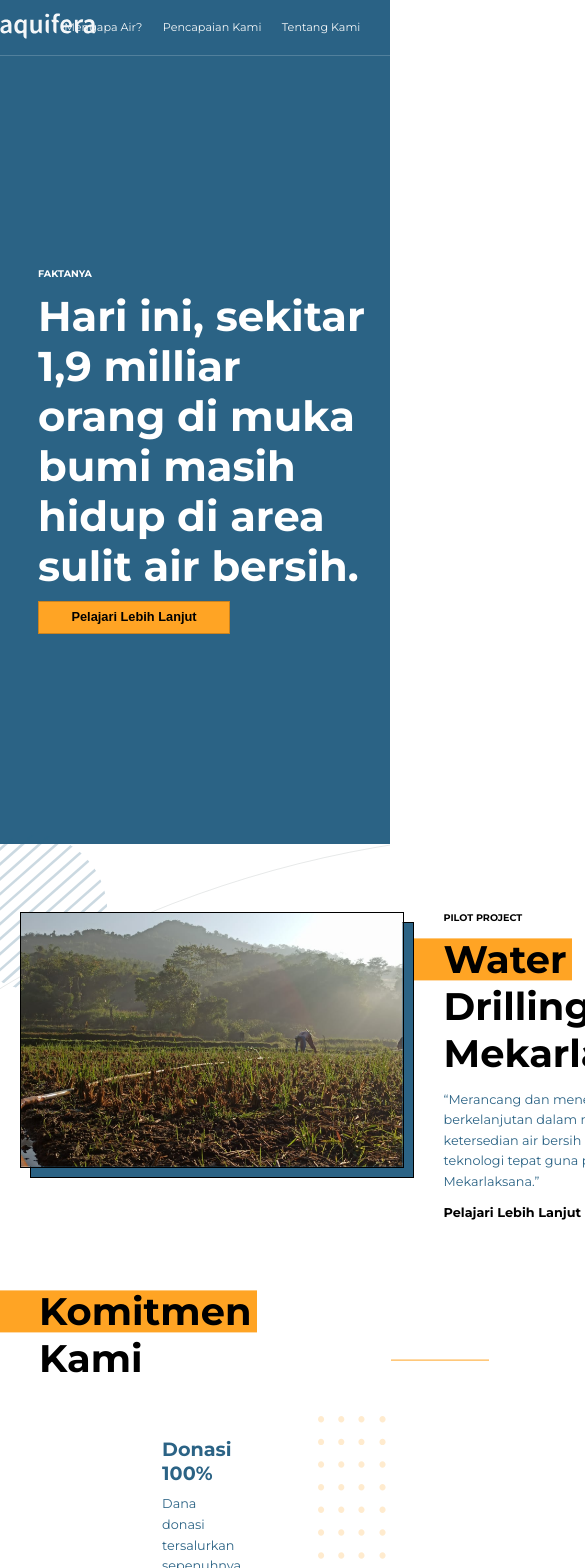
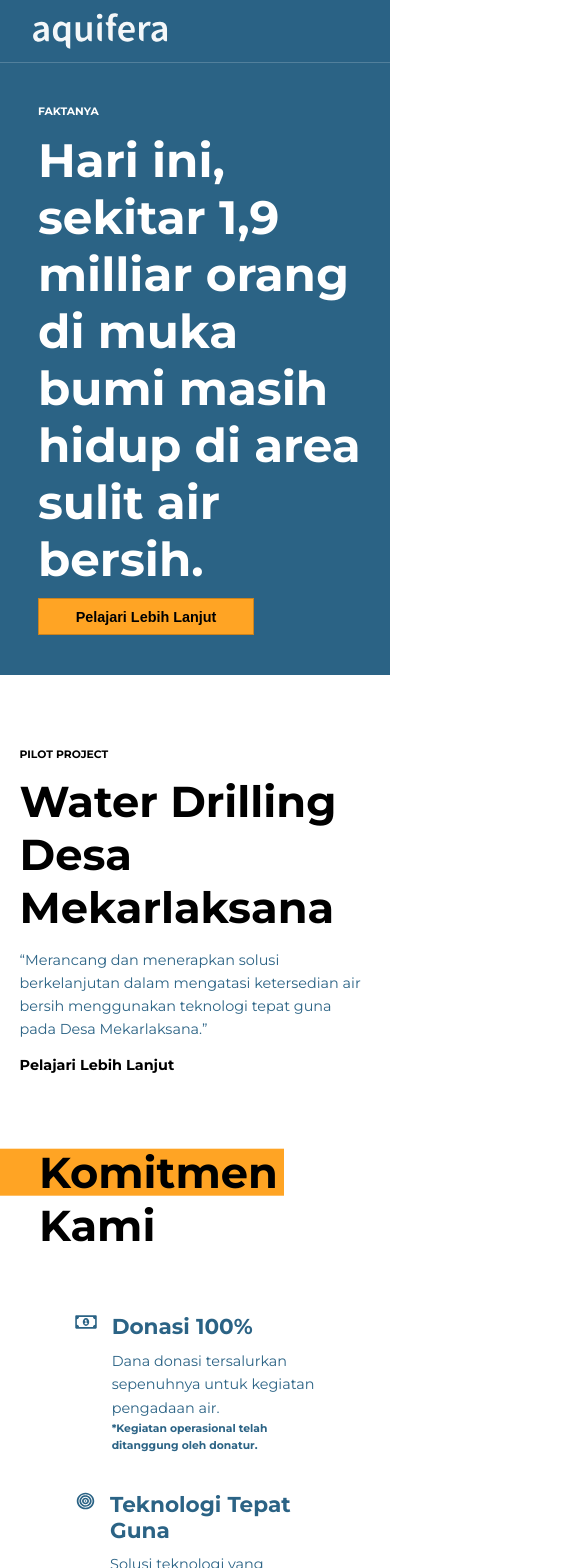
Before and after one commit to vashafaris/aquifera-client, a Next.js app: page / in a window 390 px wide. Shown: the top 1568 px of the page, 585 px wide, since content can reach past the window. Built offline with nearby package versions, Linux system fonts and the light colour scheme.

Commit message:
feat: mobile responsive

```diff
--- a/components/home/Commitment/index.tsx
+++ b/components/home/Commitment/index.tsx
@@ -5,6 +5,7 @@ import { motion, useAnimation } from 'framer-motion';
 import { useInView } from 'react-intersection-observer';
 
 import { COLOR } from '../../../constants/color.constant';
+import { DEVICE_SIZE } from '../../../constants/device.constant';
 
 const Styled = styled.section`
   position: relative;
@@ -20,6 +21,11 @@ const Styled = styled.section`
     top: 0;
     right: 0;
     transform: translateY(50%);
+
+    @media (max-width: ${DEVICE_SIZE.laptop}) {
+      flex: 0;
+      display: none;
+    }
   }
 
   .title {
@@ -47,6 +53,10 @@ const Styled = styled.section`
       width: 25%;
       border-bottom: 1px solid ${COLOR.secondary};
       transform: translate(0, -2.8rem);
+
+      @media (max-width: ${DEVICE_SIZE.tablet}) {
+        display: none;
+      }
     }
   }
 
@@ -65,6 +75,10 @@ const Styled = styled.section`
 
         @media (max-width: 1306px) {
           flex-basis: 50%;
+        }
+
+        @media (max-width: ${DEVICE_SIZE.mobileL}) {
+          flex-basis: 100%;
         }
 
         padding: 2rem 4rem;
--- a/components/home/Contribution/index.tsx
+++ b/components/home/Contribution/index.tsx
@@ -6,6 +6,7 @@ import { useInView } from 'react-intersection-observer';
 import Input from '../../shared/Input';
 import useEmailValidator from '../../../hooks/useEmailValidator';
 import { COLOR } from '../../../constants/color.constant';
+import { DEVICE_SIZE } from '../../../constants/device.constant';
 
 const Styled = styled.section`
   position: relative;
@@ -38,6 +39,10 @@ const Styled = styled.section`
       width: 25%;
       border-bottom: 1px solid ${COLOR.secondary};
       transform: translate(0, -5rem);
+
+      @media (max-width: ${DEVICE_SIZE.tablet}) {
+        display: none;
+      }
     }
   }
 
@@ -84,6 +89,18 @@ const Styled = styled.section`
     display: flex;
     align-items: center;
     justify-content: center;
+
+    @media (max-width: ${DEVICE_SIZE.mobileL}) {
+      flex-direction: column;
+
+      h3 {
+        margin-bottom: 1.2rem;
+      }
+
+      .button {
+        margin-top: 1.2rem;
+      }
+    }
   }
 
   .button {
--- a/components/home/Hero/index.tsx
+++ b/components/home/Hero/index.tsx
@@ -15,6 +15,10 @@ const Styled = styled.section`
   color: #fff;
 
   display: flex;
+
+  @media (max-width: ${DEVICE_SIZE.mobileL}) {
+    height: 80vh;
+  }
 
   .img-background {
     position: absolute;
@@ -72,48 +76,6 @@ const Styled = styled.section`
     }
   }
 `;
-
-const textVariants = {
-  hidden: {
-    opacity: 0,
-  },
-  visible: {
-    opacity: 1,
-    transition: {
-      staggerChildren: 0.4,
-    },
-  },
-};
-
-const childVariants = {
-  hidden: {
-    y: '3.6rem',
-    opacity: 0,
-  },
-  visible: {
-    y: 0,
-    opacity: 1,
-    transition: {
-      duration: 0.8,
-    },
-  },
-};
-
-const svgVariants = {
-  hidden: {
-    opacity: 0,
-  },
-  visible: {
-    opacity: 1,
-    x: 0,
-    y: 0,
-    scale: 1,
-    rotate: 0,
-    transition: {
-      duration: 1.5,
-    },
-  },
-};
 
 const pathVariants = {
   hidden: {
--- a/components/home/Village/index.tsx
+++ b/components/home/Village/index.tsx
@@ -3,7 +3,9 @@ import Link from 'next/link';
 import styled from 'styled-components';
 import { motion, useAnimation } from 'framer-motion';
 import { useInView } from 'react-intersection-observer';
+
 import { COLOR } from '../../../constants/color.constant';
+import { DEVICE_SIZE } from '../../../constants/device.constant';
 
 const Styled = styled.section`
   position: relative;
@@ -23,6 +25,11 @@ const Styled = styled.section`
 
     top: 0;
     right: 0;
+
+    @media (max-width: ${DEVICE_SIZE.laptop}) {
+      flex: 0;
+      display: none;
+    }
   }
 
   .container {
@@ -39,12 +46,21 @@ const Styled = styled.section`
       display: flex;
       justify-content: flex-end;
 
+      @media (max-width: ${DEVICE_SIZE.laptop}) {
+        flex: 0;
+        display: none;
+      }
+
       .village-img {
         width: 48rem;
         height: 32rem;
         z-index: 2;
         position: relative;
         border: 0.1rem solid black;
+
+        @media (max-width: ${DEVICE_SIZE.laptop}) {
+          display: none;
+        }
       }
 
       .img-bg-rd {
@@ -54,6 +70,10 @@ const Styled = styled.section`
         transform: translateY(-50%);
         width: 20rem;
         height: 20rem;
+
+        @media (max-width: ${DEVICE_SIZE.laptop}) {
+          display: none;
+        }
       }
 
       .img-bg {
@@ -67,6 +87,10 @@ const Styled = styled.section`
         border: 0.1rem solid black;
 
         transform: translate(0.8rem, 1rem);
+
+        @media (max-width: ${DEVICE_SIZE.laptop}) {
+          display: none;
+        }
       }
 
       .text-bg {
--- a/components/shared/Footer/index.tsx
+++ b/components/shared/Footer/index.tsx
@@ -14,6 +14,12 @@ const Styled = styled.footer`
   flex-direction: column;
   align-items: center;
   justify-content: space-around;
+
+  .logo-container {
+    position: relative;
+    width: 20rem;
+    height: 10rem;
+  }
 
   ul {
     list-style-type: none;
@@ -83,12 +89,7 @@ const Footer = () => {
   return (
     <Styled>
       <div className='logo-container'>
-        <Image
-          src='/svg/aquifera.svg'
-          alt='logo aquifera'
-          width={250}
-          height={99}
-        />
+        <Image src='/svg/aquifera.svg' alt='logo aquifera' layout='fill' />
       </div>
 
       <ul>
--- a/components/shared/Header/index.tsx
+++ b/components/shared/Header/index.tsx
@@ -6,6 +6,7 @@ import cn from 'classnames';
 
 import { HeaderRoutes } from './header.constant';
 import { COLOR } from '../../../constants/color.constant';
+import { DEVICE_SIZE } from '../../../constants/device.constant';
 
 const Styled = styled.header`
   z-index: 10;
@@ -23,6 +24,11 @@ const Styled = styled.header`
   display: flex;
   align-items: center;
 
+  .logo {
+    height: 20rem;
+    width: 15rem;
+  }
+
   nav {
     position: relative;
     flex: 1;
@@ -39,11 +45,22 @@ const Styled = styled.header`
       a {
         transform: translateX(-2.5rem);
       }
+
+      @media (max-width: ${DEVICE_SIZE.mobileL}) {
+        padding-left: 10%;
+        justify-content: flex-start;
+        flex: 0.7;
+      }
     }
 
     .block--right {
       flex: 0.6;
       white-space: nowrap;
+
+      @media (max-width: ${DEVICE_SIZE.mobileL}) {
+        flex: 0.3;
+        display: none;
+      }
 
       ul {
         list-style-type: none;
@@ -76,7 +93,7 @@ const Styled = styled.header`
 
 const Header = () => {
   const router = useRouter();
-  console.log(router.pathname);
+
   return (
     <Styled>
       <nav>
@@ -86,8 +103,8 @@ const Header = () => {
               <Image
                 src='/svg/aquifera.svg'
                 alt='logo aquifera'
-                width={150}
-                height={50}
+                layout='fill'
+                className='logo-aquifera'
               />
             </a>
           </Link>
--- a/package.json
+++ b/package.json
@@ -14,6 +14,7 @@
     "mongodb": "^3.6.6",
     "next": "10.0.2",
     "react": "17.0.1",
+    "react-burger-menu": "^3.0.6",
     "react-chartjs-2": "2.11.1",
     "react-dom": "17.0.1",
     "react-helmet": "6.1.0",
--- a/pages/_app.tsx
+++ b/pages/_app.tsx
@@ -2,21 +2,8 @@ import Head from 'next/head';
 
 import '../styles/font.css';
 import GlobalStyle from '../styles/global';
-import useDevices from '../hooks/useDevices';
-import Mobile from '../components/shared/Mobile';
 
 function MyApp({ Component, pageProps }) {
-  const currentDevice = useDevices();
-
-  if (currentDevice.isMobile()) {
-    return (
-      <>
-        <GlobalStyle />
-        <Mobile />
-      </>
-    );
-  }
-
   return (
     <>
       <Head>
--- a/styles/global.tsx
+++ b/styles/global.tsx
@@ -1,4 +1,5 @@
 import { createGlobalStyle } from 'styled-components';
+import { DEVICE_SIZE } from '../constants/device.constant';
 
 const GlobalStyle = createGlobalStyle`
   *,
@@ -14,14 +15,12 @@ const GlobalStyle = createGlobalStyle`
     font-size: 62.5%;
     box-sizing: border-box;
 
-    /* 768px */
-    @media screen and (max-width: 48em) {
+    @media screen and (max-width: ${DEVICE_SIZE.laptop}) {
       font-size: 56.25%;
     }
 
-    /* 576px */
-    @media screen and (max-width: 36em) {
-      font-size: 50%;
+    @media screen and (max-width: ${DEVICE_SIZE.mobileM}) {
+      font-size: 40%;
     }
   }
 
```
Also changed, not shown: 1 other file (tests, documents, lock files or other folders).
